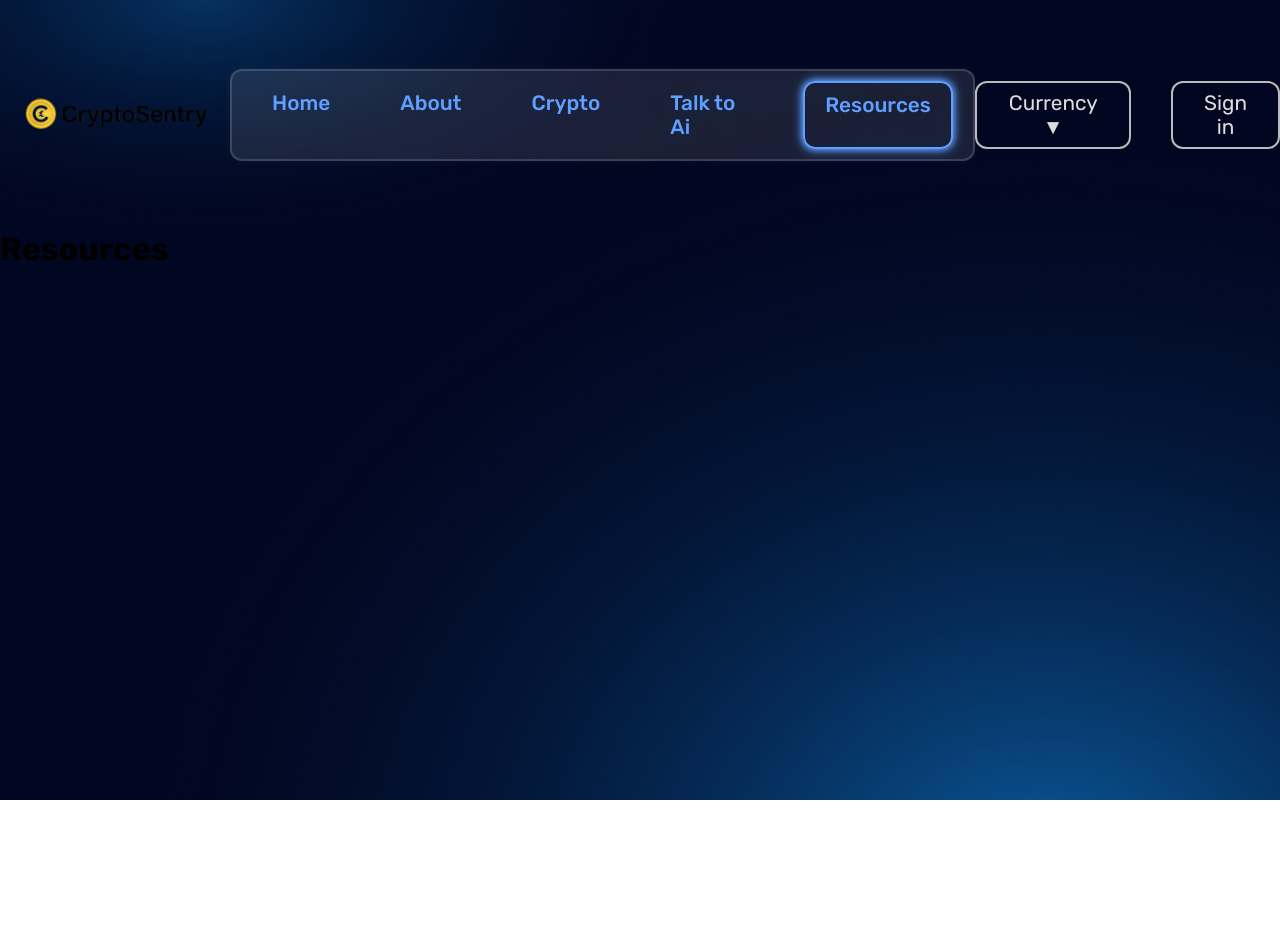
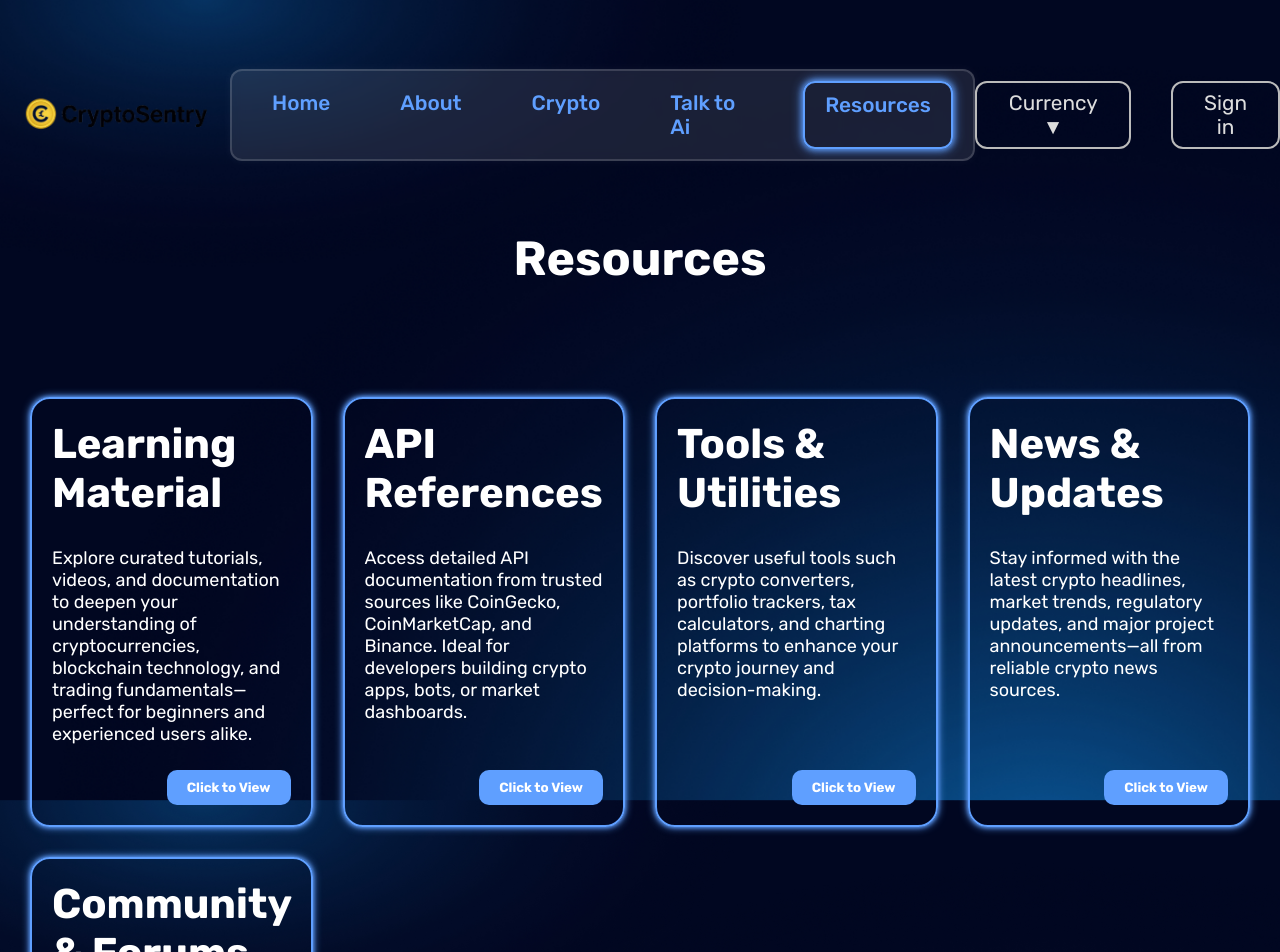
Before and after one commit to NeelBhavsar1/cryptosentry, a React (Vite) app: page /resources in a window 1280 px wide. Shown: the top 952 px of the page. Before the commit the page ends 800 px from the top, so only its background shows below. Built offline with nearby package versions, Linux system fonts and the light colour scheme; a web font is replaced by a local one.

Commit message:
updated pages - resources, crypto, home

```diff
--- a/src/components/navbar/NavBar.jsx
+++ b/src/components/navbar/NavBar.jsx
@@ -2,6 +2,7 @@ import React, { useState } from 'react'
 import './NavBar.css'
 import logo_icon from '../../assets/logo1.png'
 import { NavLink } from 'react-router-dom'
+
 
 const NavBar = () => {
     const [selectedCurrency, setSelectedCurrency] = useState('Currency')
--- a/src/pages/crypto/Crypto.css
+++ b/src/pages/crypto/Crypto.css
@@ -6,7 +6,6 @@
   align-items: center;
   margin-top: 30px;
 }
-
 
 .input-container {
   position: relative;
@@ -46,5 +45,108 @@
 
   overflow-y: scroll;
   padding: 30px;
+  color: white;
+}
 
+.main-content ul {
+  list-style-type: none;
 }
+
+.coin-list {
+  display: flex;
+  flex-direction: column;
+  gap: 20px;
+}
+
+.coin-card {
+  display: flex;
+  justify-content: space-between;
+  align-items: center;
+  background: #1e1e2f;
+  padding: 20px;
+  border-radius: 16px;
+  box-shadow: 0 0 10px rgba(95, 159, 255, 0.4);
+  transition: transform 0.2s ease;
+}
+
+.coin-card:hover {
+  transform: scale(1.02);
+}
+
+.coin-main {
+  display: flex;
+  align-items: center;
+  gap: 20px;
+}
+
+.coin-img {
+  width: 40px;
+  height: 40px;
+}
+
+.coin-name {
+  font-size: 18px;
+  font-weight: 600;
+  color: white;
+}
+
+.coin-symbol {
+  font-size: 14px;
+  color: #aaa;
+}
+
+.coin-data {
+  text-align: right;
+}
+
+.coin-price {
+  font-size: 18px;
+  color: #9fdfff;
+  font-weight: 600;
+}
+
+.coin-change {
+  font-size: 14px;
+  margin-top: 4px;
+}
+
+.coin-mcap {
+  font-size: 14px;
+  color: #ccc;
+  margin-top: 4px;
+}
+
+.search-bar {
+  display: flex;
+  flex-direction: column;
+  gap: 10px;
+  width: 500px;
+}
+
+.pagination {
+  margin: 0 auto;
+  display: flex;
+  justify-content: center;
+  gap: 15px;
+  align-items: center;
+}
+
+.pagination button {
+  padding: 8px 16px;
+  border-radius: 8px;
+  border: none;
+  background-color: #5f9fff;
+  color: white;
+  cursor: pointer;
+  font-weight: bold;
+  transition: background-color 0.3s;
+}
+
+.pagination button:disabled {
+  background-color: gray;
+  cursor: not-allowed;
+}
+
+.pagination button:hover:not(:disabled) {
+  background-color: #3f7fdf;
+}
--- a/src/pages/crypto/Crypto.jsx
+++ b/src/pages/crypto/Crypto.jsx
@@ -7,13 +7,14 @@ const Crypto = () => {
 
   const [coins, setCoins] = useState([])
   const [searchTerm, setSearchTerm] = useState('')
+  const [page, setPage] = useState(1)
 
   useEffect(() => {
     const params = {
       vs_currency: 'usd',
       order: 'market_cap_desc',
       per_page: 250,
-      page: 1,
+      page: page,
       sparkline: false,
     }
 
@@ -26,40 +27,69 @@ const Crypto = () => {
       }
     }
 
-    getCoins();
-  }, [])
+    getCoins()
+
+    const interval = setInterval(getCoins, 60000)
+
+    return () => clearInterval(interval)
+  }, [page])
 
   return (
     <div className="crypto-container">
   <div className="search-bar">
     <div className="input-container">
       <img src={search_icon} alt="search icon" className="search-icon" />
-          <input type="text"
+      <input
+        type="text"
         placeholder="Enter a Crypto Currency"
         value={searchTerm}
         onChange={(e) => setSearchTerm(e.target.value.toLowerCase())}
+      />
+    </div>
 
-          />
+    <div className="pagination">
+      <button onClick={() => setPage((p) => Math.max(p - 1, 1))} disabled={page === 1}>
+        Previous
+      </button>
+      <span>Page {page}</span>
+      <button onClick={() => setPage((p) => p + 1)}>
+        Next
+      </button>
     </div>
   </div>
 
-
   <div className="main-content">
-        <ul>
+    <div className="coin-list">
       {coins
         .filter((coin) => coin.name.toLowerCase().includes(searchTerm))
         .map((coin) => (
-              <li key={coin.id}>
-                <img src={coin.image} alt={coin.name} width={20} /> {coin.name} - ${coin.current_price}
-              </li>
+          <div className="coin-card" key={coin.id}>
+            <div className="coin-main">
+              <img src={coin.image} alt={coin.name} className="coin-img" />
+              <div>
+                <div className="coin-name">{coin.name}</div>
+                <div className="coin-symbol">{coin.symbol.toUpperCase()}</div>
+              </div>
+            </div>
+            <div className="coin-data">
+              <div className="coin-price">${coin.current_price.toLocaleString()}</div>
+              <div
+                className="coin-change"
+                style={{
+                  color:
+                    coin.price_change_percentage_24h >= 0 ? 'lightgreen' : 'salmon',
+                }}
+              >
+                {coin.price_change_percentage_24h?.toFixed(2)}%
+              </div>
+              <div className="coin-mcap">Market Cap: ${coin.market_cap.toLocaleString()}</div>
+            </div>
+          </div>
         ))}
-
-        </ul>
-
-
+    </div>
+  </div>
 </div>
 
-    </div>
   )
 }
 
--- a/src/pages/resources/Resources.css
+++ b/src/pages/resources/Resources.css
@@ -0,0 +1,80 @@
+.resources-container {
+    display: flex;
+    flex-direction: column;
+    color: white;
+}
+
+
+.page-title h1 {
+    align-items: center;
+    color: white;
+    display: flex;
+    justify-content: center;
+    font-size: 3rem;
+}
+
+
+.resources-grid {
+    margin-top: 80px;
+    padding: 30px;
+    gap: 30px;
+    display: grid;
+    grid-template-columns: repeat(auto-fit, minmax(250px, 1fr));
+}
+
+.grid-item {
+  position: relative;
+  display: block;
+  border-radius: 20px;
+  border: 2px solid #5f9fff;
+  box-shadow:
+    0 0 4px #5f9fff,
+    0 0 8px #5f9fff;
+  padding: 20px;
+  min-height: 400px;
+  max-height: 450px;
+  max-width: 3000px;
+  text-align: left;
+  transition: transform 0.2s ease-in-out;
+  overflow: hidden;
+}
+
+.grid-item:hover {
+    transform: scale(1.03);
+    box-shadow:
+        0 0 6px #5f9fff,
+        0 0 12px #5f9fff;
+}
+
+.grid-header {
+    font-size: 1.3rem;
+
+}
+
+.grid-info {
+    margin-top: 30px;
+    margin-bottom: 60px;
+    font-size: 18px;
+}
+
+.action-btn {
+  position: absolute;
+  bottom: 20px;
+  right: 20px;
+}
+
+.action-btn button {
+  background-color: #5f9fff;
+  color: white;
+  padding: 10px 20px;
+  border: none;
+  border-radius: 10px;
+  font-weight: bold;
+  cursor: pointer;
+  transition: background-color 0.2s ease, transform 0.5s ease;
+}
+
+.action-btn button:hover {
+  background-color: #4a8ce0;
+  transform: scale(1.1);
+}
--- a/src/pages/resources/Resources.jsx
+++ b/src/pages/resources/Resources.jsx
@@ -3,8 +3,73 @@ import './Resources.css'
 
 const Resources = () => {
   return (
-    <div>
+    <div className="resources-container">
+      <div className="page-title">
         <h1>Resources</h1>
+      </div>
+      <div className="resources-grid">
+
+        <div className="grid-item">
+          <div className="grid-header">
+            <h1>Learning Material</h1>
+          </div>
+          <div className="grid-info">
+            <p>Explore curated tutorials, videos, and documentation to deepen your understanding of cryptocurrencies, blockchain technology, and trading fundamentals—perfect for beginners and experienced users alike.</p>
+          </div>
+          <div className="action-btn">
+            <button>Click to View</button>
+          </div>
+        </div>
+
+        <div className="grid-item">
+          <div className="grid-header">
+            <h1>API References</h1>
+          </div>
+          <div className="grid-info">
+            <p>Access detailed API documentation from trusted sources like CoinGecko, CoinMarketCap, and Binance. Ideal for developers building crypto apps, bots, or market dashboards.</p>
+          </div>
+          <div className="action-btn">
+            <button>Click to View</button>
+          </div>
+        </div>
+
+        <div className="grid-item">
+          <div className="grid-header">
+            <h1>Tools & Utilities</h1>
+          </div>
+          <div className="grid-info">
+            <p>Discover useful tools such as crypto converters, portfolio trackers, tax calculators, and charting platforms to enhance your crypto journey and decision-making.</p>
+          </div>
+          <div className="action-btn">
+            <button>Click to View</button>
+          </div>
+        </div>
+
+        <div className="grid-item">
+          <div className="grid-header">
+            <h1>News & Updates</h1>
+          </div>
+          <div className="grid-info">
+            <p>Stay informed with the latest crypto headlines, market trends, regulatory updates, and major project announcements—all from reliable crypto news sources.</p>
+          </div>
+          <div className="action-btn">
+            <button>Click to View</button>
+          </div>
+        </div>
+
+        <div className="grid-item">
+          <div className="grid-header">
+            <h1>Community & Forums</h1>
+          </div>
+          <div className="grid-info">
+            <p>Connect with other crypto enthusiasts through forums like Reddit, Discord, and Twitter. Ask questions, share insights, and learn from real-world discussions in active communities.</p>
+          </div>
+          <div className="action-btn">
+            <button>Click to View</button>
+          </div>
+        </div>
+
+      </div>
     </div>
   )
 }
```
Lines whose indentation alone changed are shown as unchanged.
